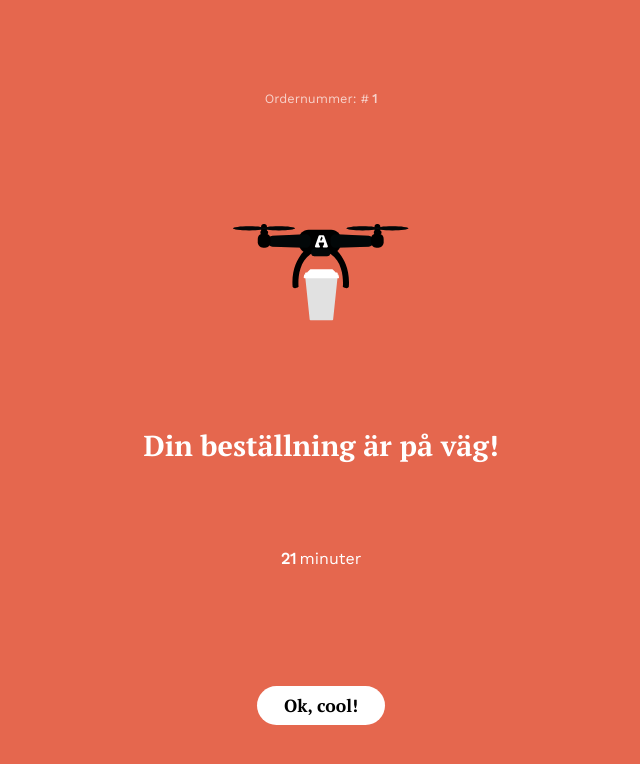
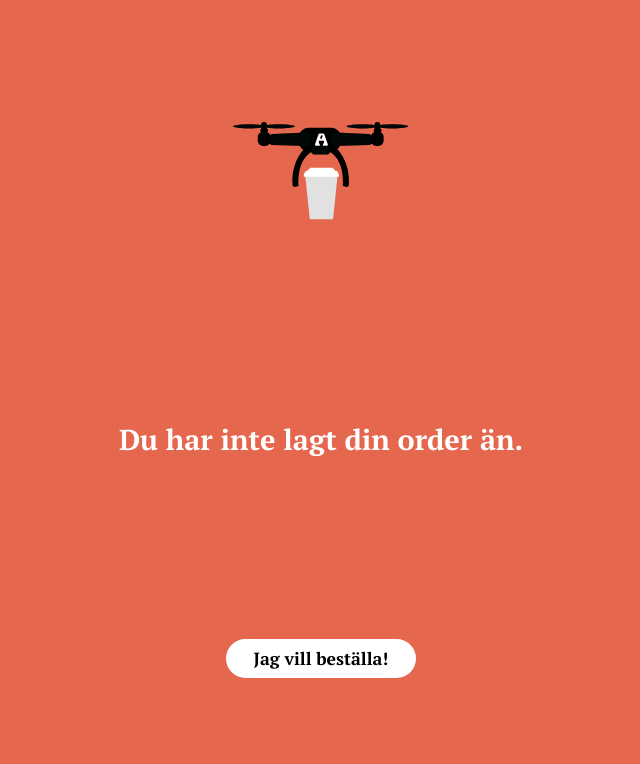
Before and after one commit to sleam91/vue-airbean, a Vue app: page /status in a window 1280 px wide. Shown: the top 764 px of the page, without its empty margins (319-959 px from the left). Built offline with nearby package versions, Linux system fonts and the light colour scheme.

Commit message:
started implementing addin order from main menu and shopping basket

```diff
--- a/src/components/ShoppingBasket.vue
+++ b/src/components/ShoppingBasket.vue
@@ -15,7 +15,7 @@
                 </div>
                 <h2>{{getSum}} kr</h2>
             </div>
-            <button class="makeOrder">Take my money!</button>
+            <button class="makeOrder" @click="makeOrder()">Take my money!</button>
         </div>
     </div>
 </template>
@@ -40,6 +40,13 @@ export default {
             return sum
         }
     },
+    methods: {
+        makeOrder() {
+            this.$store.state.order.sum = this.getSum
+            this.$store.dispatch('addOrderToUser')
+            this.$router.push('/status')
+        }
+    }
 
 }
 </script>
--- a/src/store/index.js
+++ b/src/store/index.js
@@ -8,6 +8,7 @@ Vue.use(Vuex)
 export default new Vuex.Store({
   state: {
     highestOrderNo: 0,
+    awaitedOrder : {},
     order: {
       orderNo: "1",
       date: "",
@@ -70,8 +71,10 @@ export default new Vuex.Store({
         }
       }
     },
-    addOrderToUser(state, order) {
-      state.user.listOfOrders.push(order)
+    addOrderToUser(state) {
+      state.user.listOfOrders.push(state.order)
+      state.awaitedOrder = state.order
+      state.order = {}
     },
     setMenuItems(state, menu) {
       state.menu = menu
@@ -87,11 +90,11 @@ export default new Vuex.Store({
 
   actions: {
 
-    async addOrderToUser(context, order) {
+    async addOrderToUser(context) {
       if (context.state.loggedIn) {
-        await API.addOrderToUser(order, context.state.user.email)
+        await API.addOrderToUser(context.state.order, context.state.user.email)
       }
-      context.commit('addOrderToUser', order)
+      context.commit('addOrderToUser')
     },
 
     async getMenuItems(context) {
--- a/src/views/Status.vue
+++ b/src/views/Status.vue
@@ -36,10 +36,10 @@ export default {
   }),
   computed: {
     orderNo() {
-      return this.$store.state.order.orderNo;
+      return this.$store.state.awaitedOrder.orderNo;
     },
     eta() {
-      return this.$store.state.order.eta;
+      return this.$store.state.awaitedOrder.eta;
       // return Math.floor(Math.random()*30)
       //move to store
     },
```
